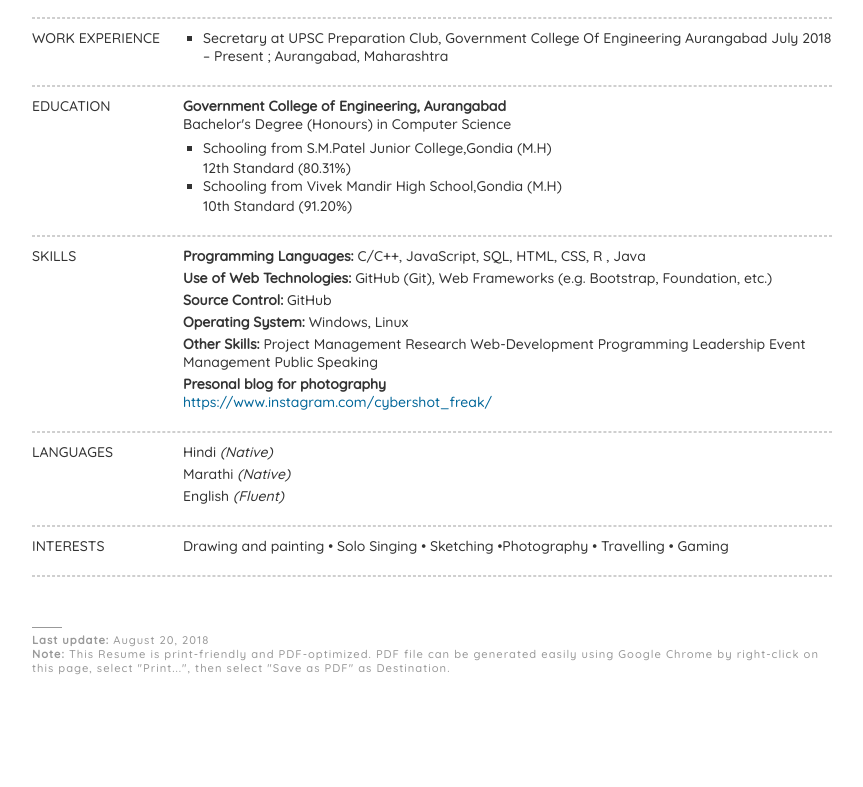
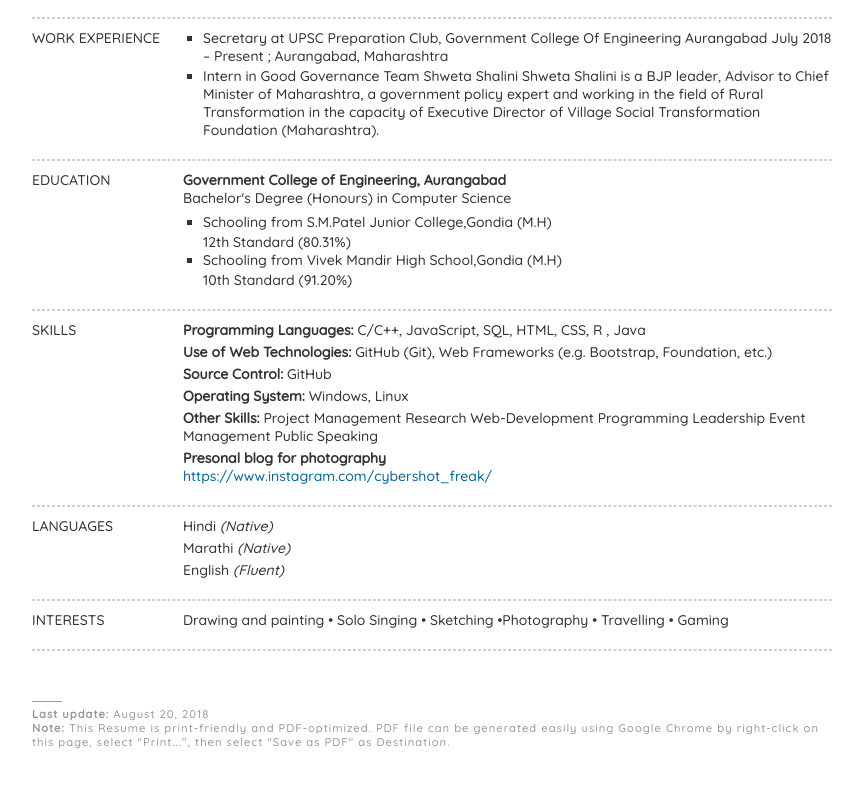
Before and after one commit to harshalbisen/civilservices-resume, a plain HTML site: page index.html in a window 1280 px wide. Shown: the part 872-1659 px from the top of the page, without its empty margins (208-1071 px from the left). Before the commit the page ends 1627 px from the top, so only its background shows below. Drawn offline with Linux system fonts and the light colour scheme.

Commit message:
work experience updated

```diff
--- a/index.html
+++ b/index.html
@@ -145,6 +145,10 @@
                         <li>Secretary at  UPSC Preparation Club, Government College Of Engineering Aurangabad
                             July 2018 – Present ; Aurangabad, Maharashtra
                         </li>
+                        <li>Intern in Good Governance
+                            Team Shweta Shalini
+                            Shweta Shalini is a BJP leader, Advisor to Chief Minister of Maharashtra, a government policy expert and working in the field of Rural Transformation in the capacity of Executive Director of Village Social Transformation Foundation (Maharashtra).
+                        </li>
                     </ul>
                 </div>
             </div>
```
